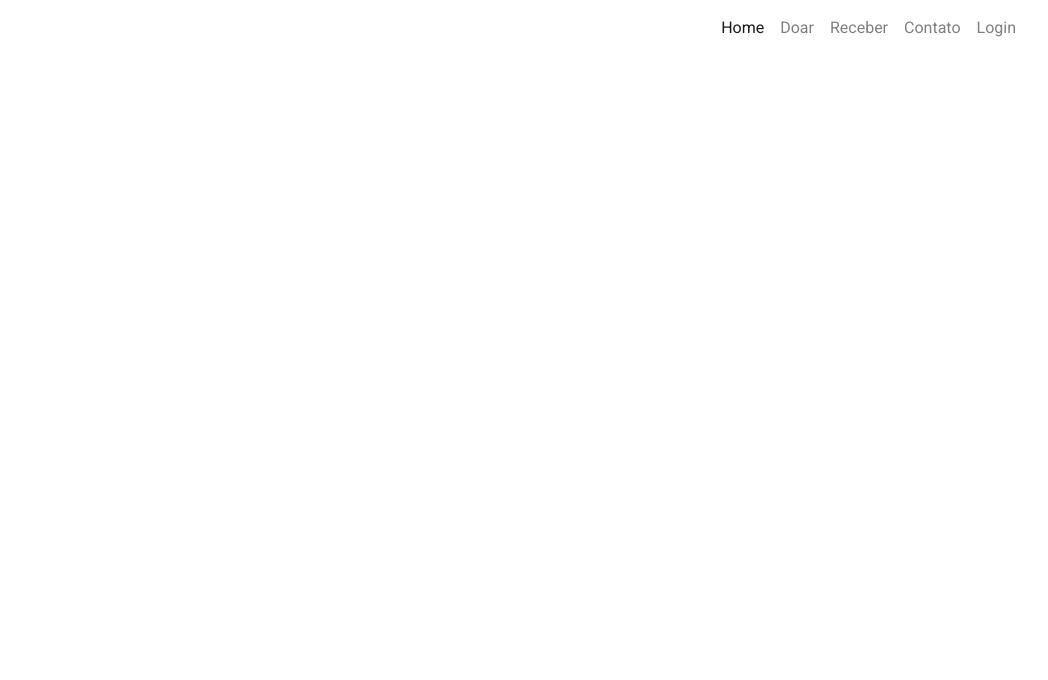
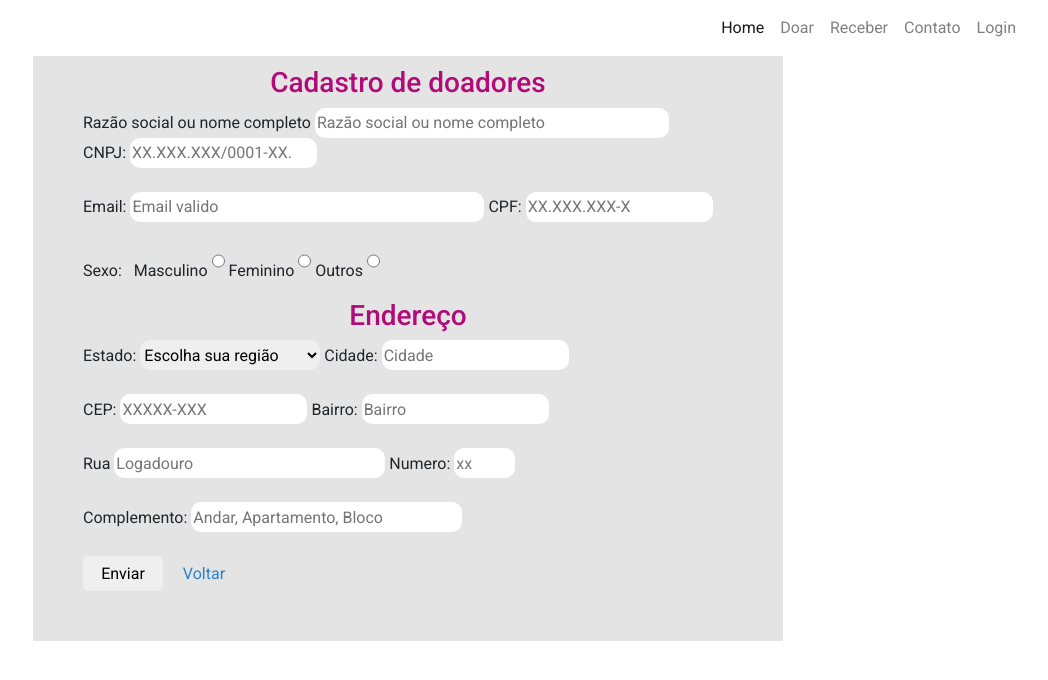
Before and after one commit to Gilendreson/Donativa, a plain HTML site: page doador.html in a window 1280 px wide. Shown: the full height of the page, 232-1280 px from the left. Drawn offline with nearby package versions, Linux system fonts and the light colour scheme; a web font is replaced by a local one.

Commit message:
Criação pagina cadastro doador e ajustes css

```diff
--- a/css/style.css
+++ b/css/style.css
@@ -255,7 +255,13 @@ main#login a {
     display: flex;
 }
 
-.form {
+.form-login{
+
+    background: #fff;
+
+}
+
+.form{
     height: 100%;
     width: 50%;
     display: flex;
@@ -430,16 +436,31 @@ section#cadastroBeneficiado{
 
 }
 
-.form {
-    background: #e4e4e4;
+.form#cadastro {
+
     margin: 0 auto;
+    padding: 50px;
     border: none;
     margin-top: 500;
+    display: block;
+    position:relative;
+    width: 750px;
+    height: auto;
+    justify-content: center;
+    align-items: center;
+    background-color: #e4e4e4;
+    transition: 1s;
+}
 
-    position:relative;
-    width: 700px;
-    height: auto;
+@media (max-width:768px) {
+    .form#cadastro {
+        width: 100%;
+        justify-content: space-evenly;
+    }
+
 }
+
+
 
 
 
--- a/doador.html
+++ b/doador.html
@@ -56,14 +56,86 @@
 
         <main id="main">
 
+            <Section id="cadastroBeneficiado">
 
+                <div class="form mb-3" id="cadastro">
+                    <form method="post" action="index.php">
 
+                        <h3 class="mt-3">Cadastro de doadores</h3>
+                        <label for="Nome">Razão social ou nome completo</label>
+                        <input type="text" size="40" placeholder="Razão social ou nome completo"><br>
+                        <label for="cnpj">CNPJ:</label>
+                        <input type="text" placeholder="XX.XXX.XXX/0001-XX."><br><br>
+                        <label for="email">Email:</label>
+                        <input type="text" size="40" placeholder="Email valido">
+                        <label for="cpf">CPF:</label>
+                        <input type="text" placeholder="XX.XXX.XXX-X"><br><br>
+                        <label for="sexo">Sexo:</label> &nbsp;
+                        <label for="mas">Masculino</label>
+                        <input type="radio" name="opcao" id="op1">
+                        <label for="fem">Feminino</label>
+                        <input type="radio" name="opcao" id="op1">
+                        <label for="outro">Outros</label>
+                        <input type="radio" name="opcao" id="op1">
 
-
+                        <h3  class="mt-3">Endereço</h3>
+                        <label for="uf">Estado:</label>
+                        <select name="estado" id="uf">
+                            <option value="0">Escolha sua região</option>
+                            <optgroup label="Norte">
+                                <option value="1">Acre</option>
+                                <option value="2">Amazonas</option>
+                                <option value="3">Amapá</option>
+                                <option value="4">Pará</option>
+                                <option value="5">Rondonia</option>
+                                <option value="6">Roraima</option>
+                                <option value="7">Tocantins</option>
+                            </optgroup>
+                            <optgroup label="Nordeste">
+                                <option value="8">Alagoas</option>
+                                <option value="9">Bahia</option>
+                                <option value="10">Ceara</option>
+                                <option value="11">Maranhão</option>
+                                <option value="12">Piaui</option>
+                                <option value="13">Pernambuco</option>
+                                <option value="14">Paraiba</option>
+                                <option value="15">Rio Grande do Norte</option>
+                                <option value="16">Sergipe</option>
+                            </optgroup>
+                            <optgroup label="Centro-Oeste"></optgroup>
+                            <option value="17">Goias</option>
+                            <option value="18">Mato Grosso</option>
+                            <option value="19">Mato Grosso do Sul</option>
+                            <option value="20">Distrito Federal</option>
+                            <optgroup label="Sudeste">
+                                <option value="21">Espirito Santo</option>
+                                <option value="22">Minas Gerais</option>
+                                <option value="23">Rio de Janeiro</option>
+                                <option value="24">São Paulo</option>
+                            </optgroup>
+                            <optgroup label="Sul">
+                                <option value="25">Paraná</option>
+                                <option value="26">Rio Grande do Sul</option>
+                                <option value="27">Santa Catarina</option>
+                            </optgroup>
+                        </select>
+                        <label for="cidade">Cidade:</label>
+                        <input type="text" placeholder="Cidade"><br><br>
+                        <label for="cep">CEP:</label>
+                        <input type="text" placeholder="XXXXX-XXX">
+                        <label for="bairro">Bairro:</label>
+                        <input type="text" placeholder="Bairro"><br><br>
+                        <label for="rua">Rua</label>
+                        <input type="text" size="30" placeholder="Logadouro">
+                        <label for="nu">Numero:</label>
+                        <input type="text" size="5" placeholder="xx"><br><br>
+                        <label for="comp">Complemento:</label>
+                        <input type="text" size="30" placeholder="Andar, Apartamento, Bloco"><br><br>
+                        <input type="submit" value="Enviar"> &nbsp; &nbsp;
+                        <a href="./login.html" class="form-link">Voltar</a>
+                    </form>
+                </div>
+            </Section>
         </main>
-
-
     </body>
-
-
 </html>
```
Also changed, not shown: beneficiado.html (+2 -2 lines), index.html (+26 -29 lines).
